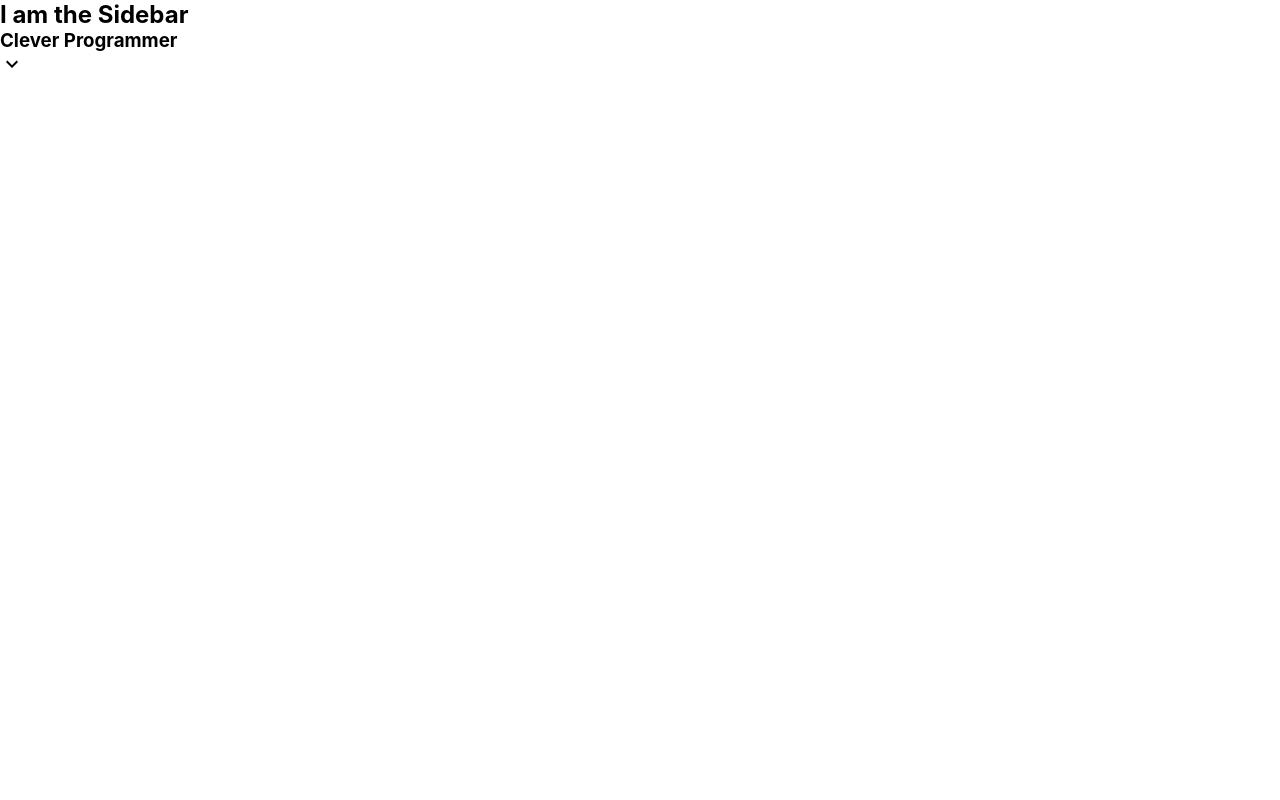
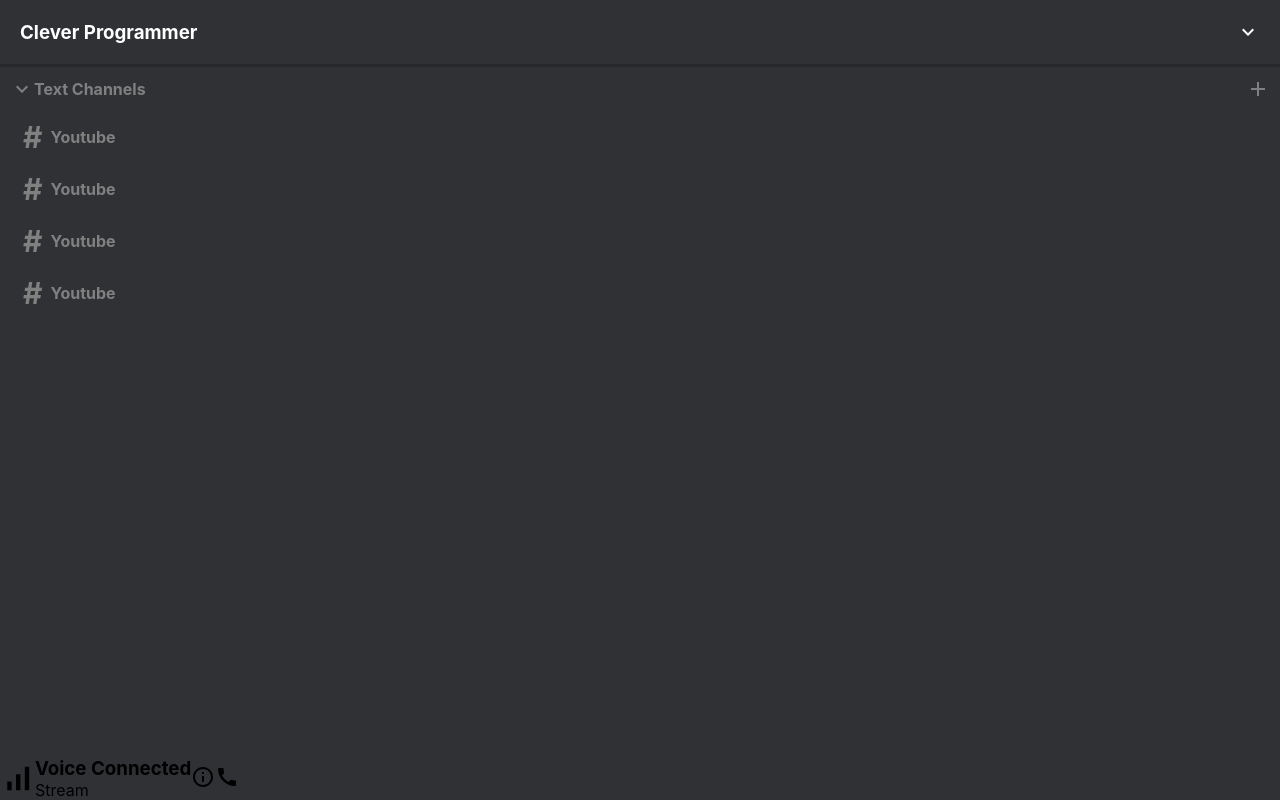
Before and after one commit to apolloproductionsdj/discordian-clone, a React (Create React App) app: page / in a window 1280 px wide. Built offline with nearby package versions, Linux system fonts and the light colour scheme.

Commit message:
added <SidebarChannel />

```diff
--- a/src/Sidebar.css
+++ b/src/Sidebar.css
@@ -0,0 +1,48 @@
+.sidebar {
+    display: flex;
+    flex-direction: column;
+    flex: 0.25;
+    height: 100vh;
+    background-color: #2f3135;
+}
+
+.sidebar__top {
+    display: flex;
+    justify-content: space-between;
+    align-items: center;
+    padding: 20px;
+    background-color: 2f3135;
+    color:white;
+    border-bottom: 3px solid #26282c;
+}
+
+.sidebar__channels {
+    flex: 1;
+}
+
+.sidebar__addChannel {
+    cursor: pointer
+}
+
+.sidebar__addChannel:hover {
+    color: white;
+}
+
+.sidebar__channelsHeader {
+    display: flex;
+    align-items: center;
+    justify-content: space-between;
+    padding: 10px;
+    background-color: #2f3135;
+    color: gray;
+}
+
+.sidebar__header {
+    display: flex;
+    align-items: center;
+}
+
+.sidebar__voice {
+    display: flex;
+    align-items: center;
+}
--- a/src/Sidebar.js
+++ b/src/Sidebar.js
@@ -1,14 +1,46 @@
 import React from 'react';
 import './Sidebar.css';
 import ExpandMoreIcon from '@material-ui/icons/ExpandMore';
-
+import AddIcon from '@material-ui/icons/Add';
+import SidebarChannel from './SidebarChannel';
+import SignalCellularAltIcon from '@material-ui/icons/SignalCellularAlt';
+import InfoOutlinedIcon from '@material-ui/icons/InfoOutlined';
+import CallIcon from '@material-ui/icons/Call';
 function Sidebar() {
     return (
         <div className="sidebar">
-            <h2>I am the Sidebar</h2>
             <div className="sidebar__top">
                 <h3>Clever Programmer</h3>
                 <ExpandMoreIcon />
+            </div>
+            <div className="sidebar__channels">
+                <div className="sidebar__channelsHeader">
+                    <div className="sidebar__header">
+                        <ExpandMoreIcon />
+                        <h4>Text Channels</h4>
+                    </div>
+                    <AddIcon className="sidebar__addChannel" />
+                </div>
+                <div className="sidebar__channelsList">
+                    <SidebarChannel />
+                    <SidebarChannel />
+                    <SidebarChannel />
+                    <SidebarChannel />
+                </div>
+            </div>
+            <div className="sidebar__voice">
+                <SignalCellularAltIcon
+                    className="sidebar__voiceIcon"
+                    fontSize="large"
+                />
+                <div className="sidebar__voiceInfo">
+                    <h3>Voice Connected</h3>
+                    <p>Stream</p>
+                </div>
+                <div className="sidebar__voiceIcons">
+                    <InfoOutlinedIcon />
+                    <CallIcon />
+                </div>
             </div>
         </div>
     )
--- /dev/null
+++ b/src/SidebarChannel.css
@@ -0,0 +1,18 @@
+.sidebarChannel:hover > h4 {
+    color: white;
+    background-color: #40464b;
+}
+
+.sidebarChannel > h4 {
+    display: flex;
+    padding-left: 15px;
+    align-items: center;
+    background-color: #2f3135;
+    color: gray;
+    cursor: pointer;
+}
+
+.sidebarChannel__hash {
+    font-size: 30px;
+    padding: 8px;
+}
--- /dev/null
+++ b/src/SidebarChannel.js
@@ -0,0 +1,12 @@
+import React from 'react';
+import './SidebarChannel.css';
+
+function SidebarChannel({ id, channel }) {
+    return (
+        <div className="sidebarChannel">
+            <h4><span className="sidebarChannel__hash">#</span>Youtube</h4>
+        </div>
+    )
+}
+
+export default SidebarChannel
```
Also changed, not shown: 1 other file (tests, documents, lock files or other folders).
